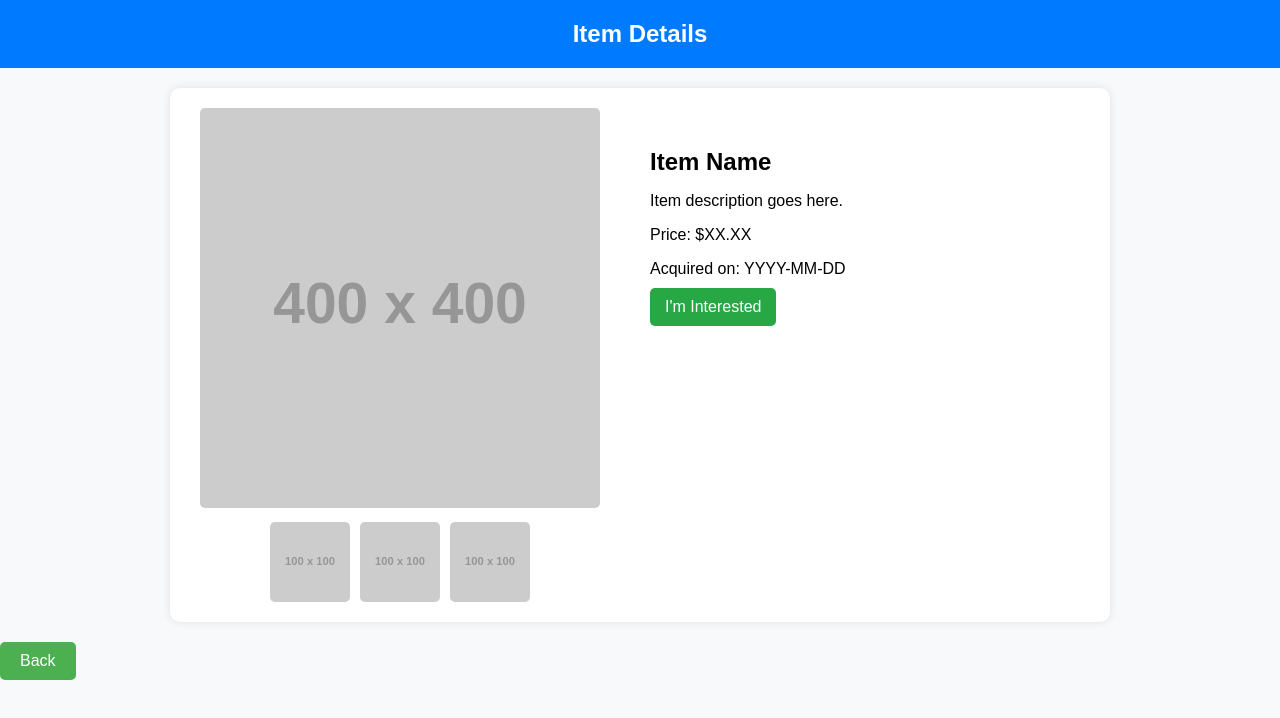
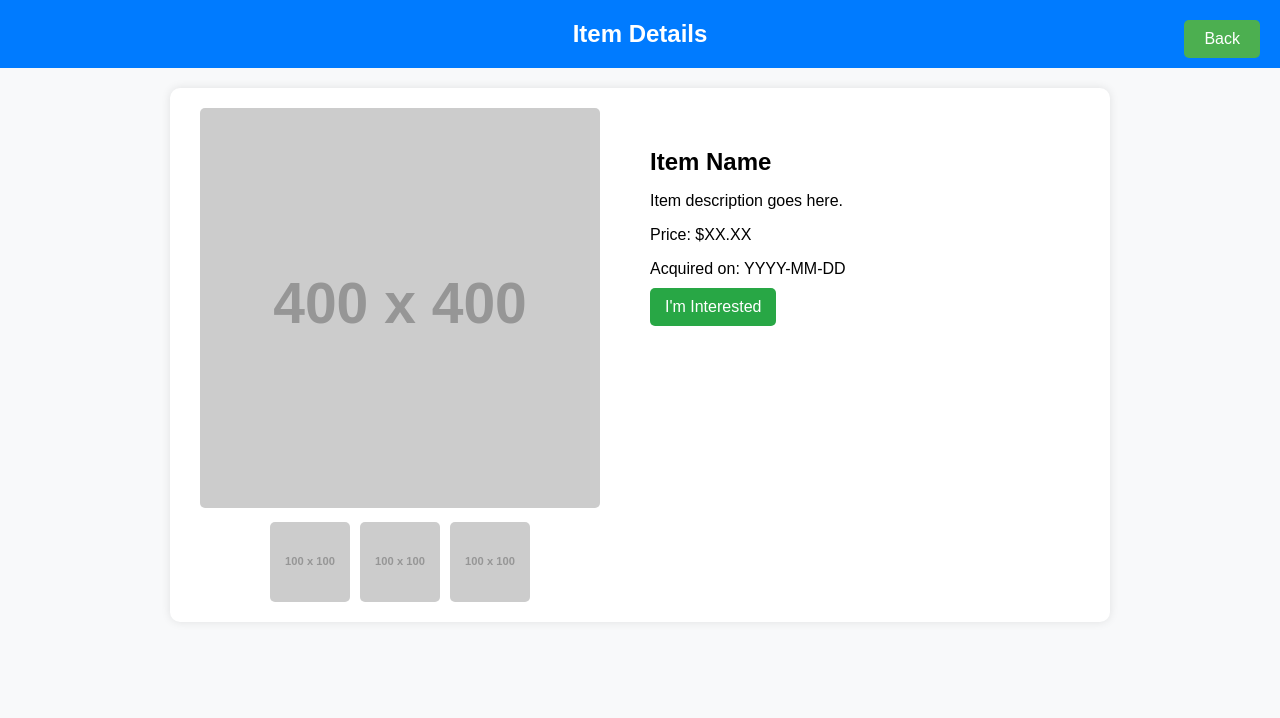
Before and after one commit to emiliobresolin/emiliobresolin.github.io, a website: page store/itemDetail/index.html in a window 1280 px wide. Drawn offline with Linux system fonts and the light colour scheme; placeholder pictures from the web are drawn by us.

Commit message:
add css to back btn

```diff
--- a/assets/css/itemDetail.css
+++ b/assets/css/itemDetail.css
@@ -193,20 +193,23 @@ input[type="submit"]:hover {
 
 /* Specific class for the Back button */
 .back-btn {
-    background-color: #4CAF50; /* Green background */
-    border: none; /* Remove default border */
-    color: white; /* White text color */
-    padding: 10px 20px; /* Padding around the text */
-    text-align: center; /* Center the text */
-    text-decoration: none; /* Remove underline */
-    display: inline-block; /* Align button inline */
-    font-size: 16px; /* Text size */
-    cursor: pointer; /* Pointer cursor on hover */
-    border-radius: 5px; /* Rounded corners */
-    transition: background-color 0.3s ease; /* Smooth transition on hover */
+    background-color: #4CAF50;
+    border: none;
+    color: white;
+    padding: 10px 20px;
+    text-align: center;
+    text-decoration: none;
+    display: inline-block;
+    font-size: 16px;
+    cursor: pointer;
+    border-radius: 5px;
+    transition: background-color 0.3s ease;
+    position: fixed;
+    top: 20px; /* Adjust as needed */
+    right: 20px; /* Adjust as needed */
+    z-index: 1000; /* Ensure it's on top */
 }
 
-/* Style for the button on hover */
 .back-btn:hover {
-    background-color: #45a049; /* Darker green on hover */
+    background-color: #45a049;
 }
--- a/assets/css/storeStyle.css
+++ b/assets/css/storeStyle.css
@@ -138,20 +138,23 @@ input[type="submit"]:hover {
 
 /* Specific class for the Back button */
 .back-btn {
-    background-color: #4CAF50; /* Green background */
-    border: none; /* Remove default border */
-    color: white; /* White text color */
-    padding: 10px 20px; /* Padding around the text */
-    text-align: center; /* Center the text */
-    text-decoration: none; /* Remove underline */
-    display: inline-block; /* Align button inline */
-    font-size: 16px; /* Text size */
-    cursor: pointer; /* Pointer cursor on hover */
-    border-radius: 5px; /* Rounded corners */
-    transition: background-color 0.3s ease; /* Smooth transition on hover */
+    background-color: #4CAF50;
+    border: none;
+    color: white;
+    padding: 10px 20px;
+    text-align: center;
+    text-decoration: none;
+    display: inline-block;
+    font-size: 16px;
+    cursor: pointer;
+    border-radius: 5px;
+    transition: background-color 0.3s ease;
+    position: fixed;
+    top: 20px; /* Adjust as needed */
+    right: 20px; /* Adjust as needed */
+    z-index: 1000; /* Ensure it's on top */
 }
 
-/* Style for the button on hover */
 .back-btn:hover {
-    background-color: #45a049; /* Darker green on hover */
+    background-color: #45a049;
 }
```
Also changed, not shown: store/index.html (+0 -3 lines).
